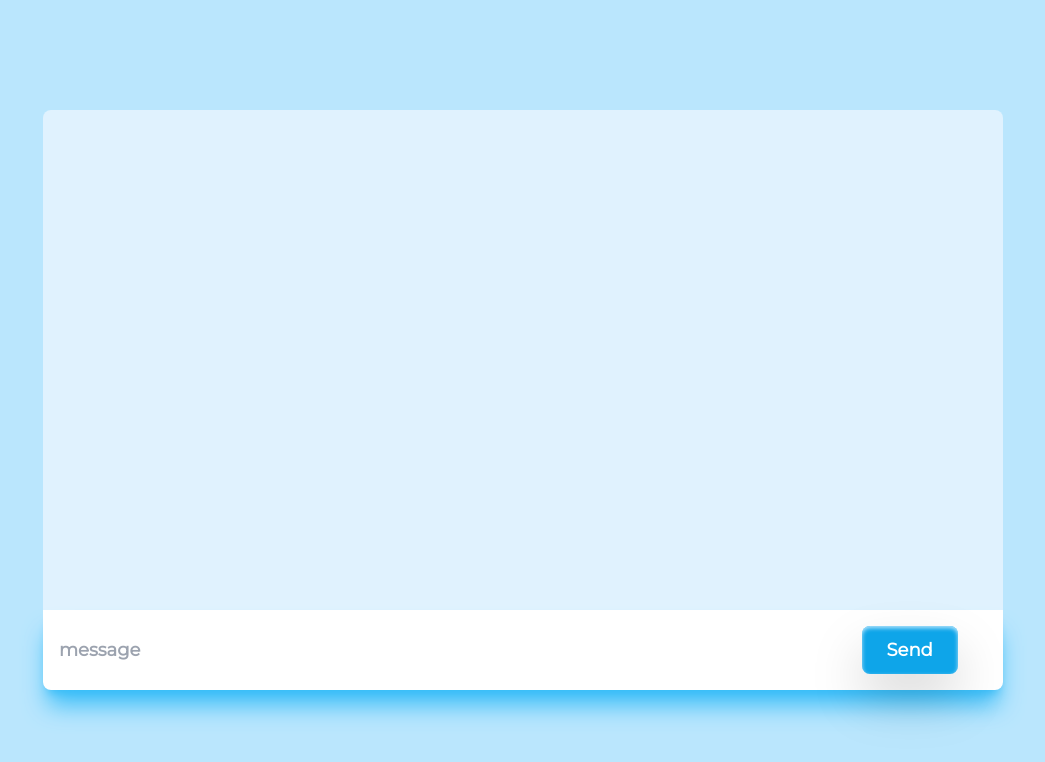
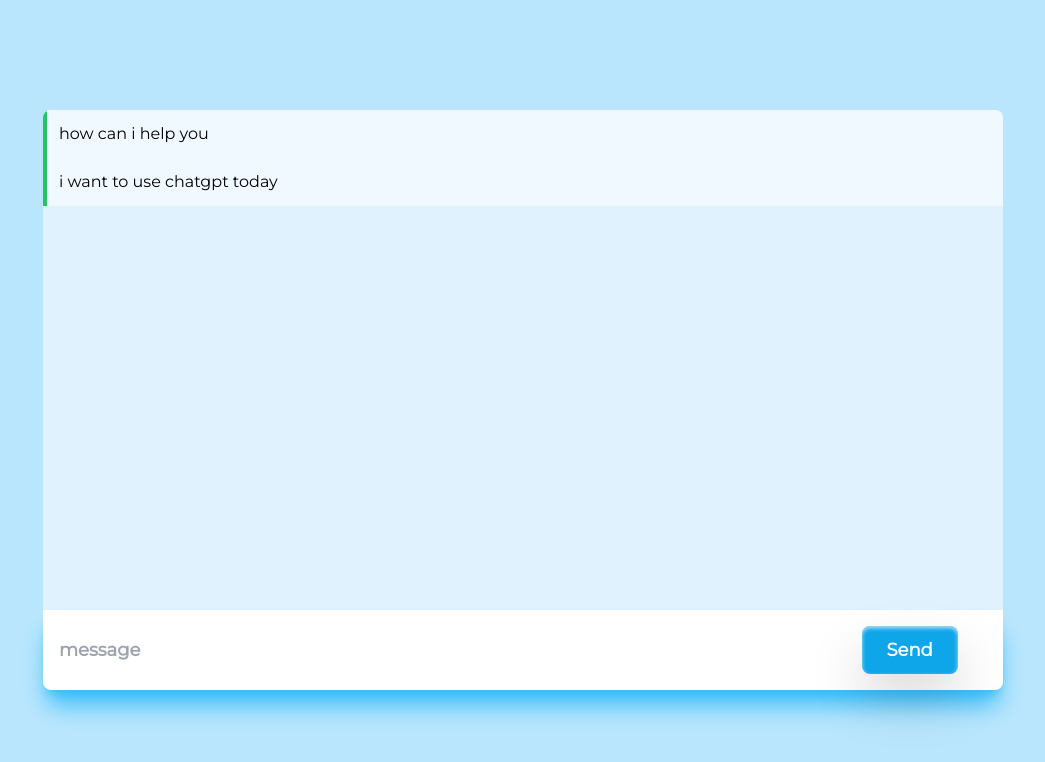
Before and after one commit to EdoriAtiri/Sympto, a React (Vite) app: page /chat in a window 1280 px wide. Shown: the top 762 px of the page, without its empty margins (117-1162 px from the left). Built offline with nearby package versions, Linux system fonts and the light colour scheme.

Commit message:
Add chat messages

```diff
--- a/src/pages/Chat.jsx
+++ b/src/pages/Chat.jsx
@@ -1,11 +1,29 @@
-import React from "react";
+import { useState } from "react";
 
 const Chat = () => {
+  const [chatLog, setChatLog] = useState([
+    {
+      role: "gpt",
+      message: "how can i help you",
+    },
+    {
+      role: "user",
+      message: "i want to use chatgpt today",
+    },
+  ]);
+
   return (
     <div className="relative min-h-screen w-full bg-sky-200">
       <div className="tranform absolute left-1/2 top-1/2 w-3/4 -translate-x-1/2 -translate-y-1/2 ">
         {/* Chat box */}
-        <div className="h-[500px] overflow-auto rounded-t-lg bg-sky-100"></div>
+        <div className="h-[500px] overflow-auto rounded-t-lg bg-sky-100">
+          {chatLog.map((chat, index) => (
+            <div key={index} className="flex h-fit w-full bg-sky-50">
+              <div className="w-1 bg-green-500"></div>
+              <div className="w-full p-3">{chat.message}</div>
+            </div>
+          ))}
+        </div>
 
         {/* input */}
 
--- a/src/pages/Home.jsx
+++ b/src/pages/Home.jsx
@@ -35,7 +35,7 @@ const Home = () => {
         </div>
 
         <Link
-          to="/register"
+          to="/chat"
           className="mx-auto mt-8 flex items-center gap-4 rounded-md bg-sky-500 px-6 py-3 text-lg font-medium text-white hover:bg-sky-700 focus:outline-none focus:ring-2 focus:ring-sky-400  focus:ring-offset-2"
         >
           <span>Get Started</span> <FaArrowRight />
```
